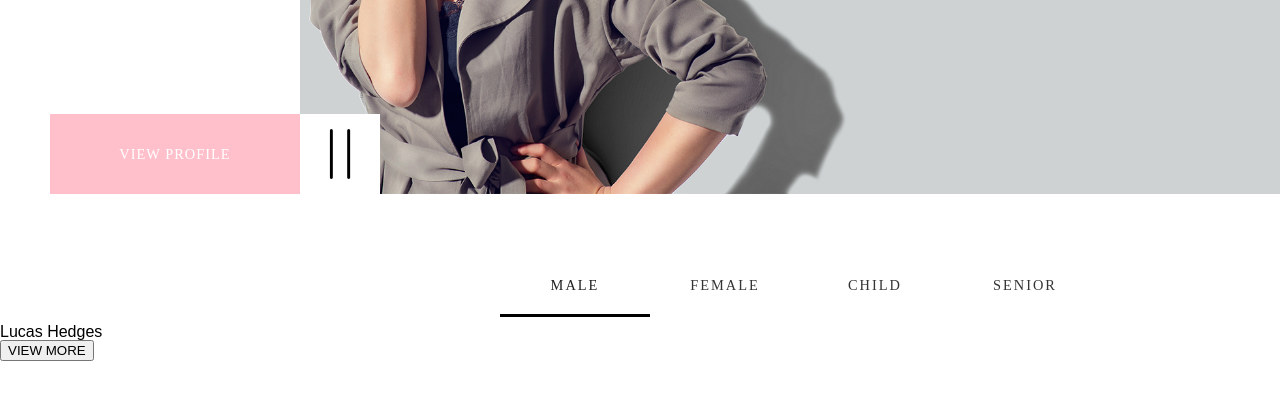
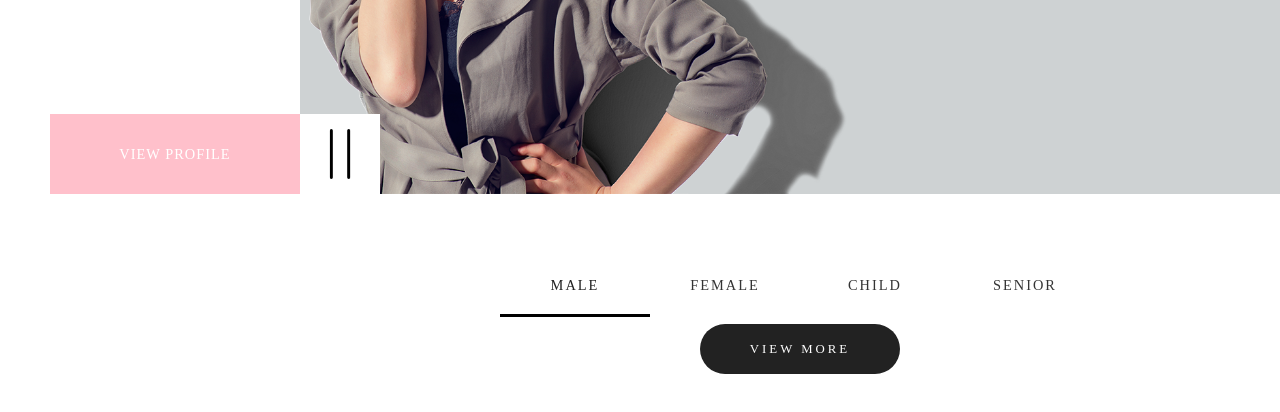
Before and after one commit to do1con/I-TALENTED, a plain HTML site: page index.html in a window 1280 px wide. Shown: the part 606-1018 px from the top of the page. Before the commit the page ends 967 px from the top, so only its background shows below. Drawn offline with Linux system fonts and the light colour scheme; a web font is replaced by a local one.

Commit message:
xml data grid function updated

```diff
--- a/css/style.css
+++ b/css/style.css
@@ -61,7 +61,10 @@ section #mainContent #mainSlide .mainSlide li.active{display: block; opacity: 1;
 #tabGrid .tabMenu li button{background-color: inherit; border: 0; font-family: Mont; font-size: 0.9em; letter-spacing: 2px; width: 100%; height: 60px; line-height: 60px; color: #343434;}
 #tabGrid .tabMenu li.active button{color: #212121;}
 #tabGrid .tabMenu li.active .activeLine{width: 100%; height: 3px; background-color: #000000;}
-#tabGrid .maleList{width: 1600px; height: 700px;}
+#tabGrid .modelListBox{width: 1600px; height: 700px;}
+#tabGrid .modelList .modelList li{display: block; width: 400px; height: 600px; float: left;}
+#tabGrid .modelList .modelList li a{display: block; width: 100%; height: 100%;}
+#tabGrid .modelListBox button{display: block; margin-top: 40px; width: 200px; height: 50px; margin: 0 auto; border: 0; background-color: #222222; color: #ffffff; font-family: Mont; font-size: 0.8em; border-radius: 50px; letter-spacing: 3px;}
 
 /**** Tab Menu Ends ****/
 
--- a/index.html
+++ b/index.html
@@ -11,7 +11,7 @@
 	<script type="text/javascript" src="js/jquery-3.4.1.min.js"></script>
 </head>
 <body onscroll="styleHeader()">
-	<header>
+	<header onclick="test()">
 		<div class="headerWrap">
 			<ul>
 				<li>
@@ -99,7 +99,7 @@
 				<li><button>CHILD</button></li>
 				<li><button>SENIOR</button></li>
 			</ul>
-			<div class="modelList active">
+			<div class="modelListBox">
 				<ul class="modelList" id="hithere">
 
 				</ul>
--- a/js/script.js
+++ b/js/script.js
@@ -157,13 +157,11 @@ function regPerson(name, img){
 }
 
 function loadData(index){
+	document.querySelector('#tabGrid .modelListBox .modelList').innerHTML = '';
 	var xhr = new XMLHttpRequest();
 	xhr.onreadystatechange = function(){
 		if(this.readyState == 4 && this.status == 200){
-			alert('readyState진입 성공');
 			listData(this);
-		}else{
-			alert('실패!');
 		}
 	}
 	switch(index){
@@ -192,22 +190,21 @@ loadData(0);
 
 var person = new Array();
 function listData(xml){
-	alert('listData진입 성공');
 	let i = 0;
 	let name = 0;
 	let img = 0;
+	let dataInsert = 0;
 	const xmlDoc = xml.responseXML;
+	const list = document.querySelector('#tabGrid .modelListBox .modelList');
 
 	for (i = 0; i != xmlDoc.getElementsByTagName('person').length; i++){
-		alert('자료를 넣는 중입니다. ' + i + '번째...');
 		name = xmlDoc.getElementsByTagName("person")[i].getElementsByTagName('name')[0].innerHTML;
 		img = xmlDoc.getElementsByTagName("person")[i].getElementsByTagName('image')[0].innerHTML;
 		person[i] = new regPerson(name, img);
 		console.log(person[i].name, person[i].img);
-		document.querySelector('#tabGrid .maleList')
+		dataInsert = '<li><a href="#">' + person[i].img + '<div><img src="img/arrow-top-right.png" alt="click this model!"/><h3>' + person[i].name + '</h3></div></a></li>';
+		list.div.insertAdjacentHTML( 'beforeend', dataInsert );
 	}
-
-	document.getElementById('hithere').innerHTML = name;
 }
 
 /* 유틸성 함수 */
```
Also changed, not shown: img/arrow-top-right.png (added).
